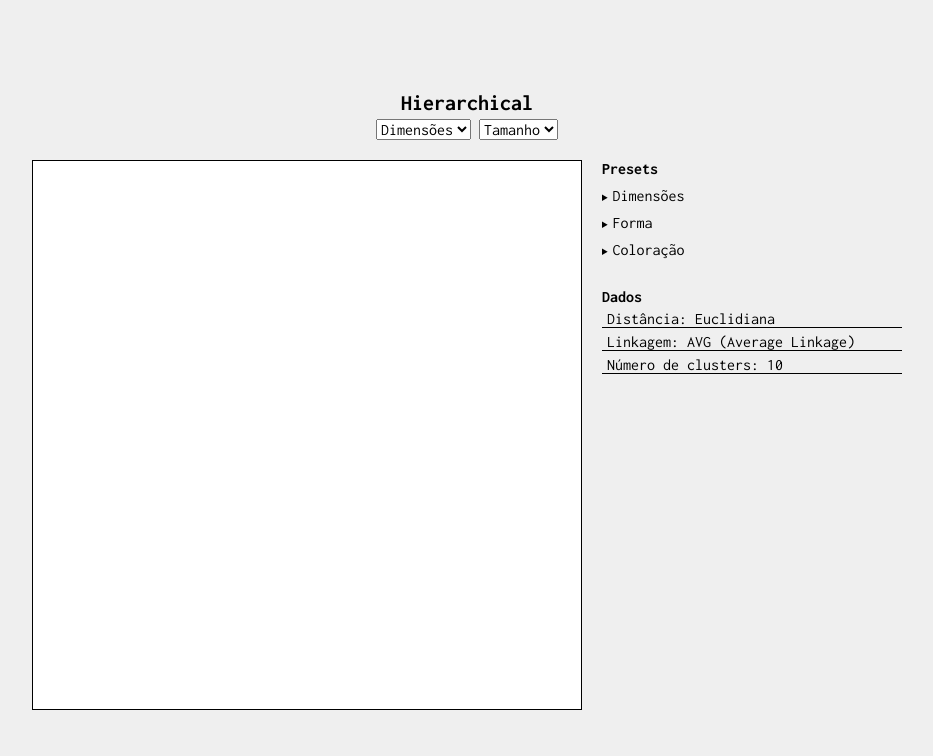
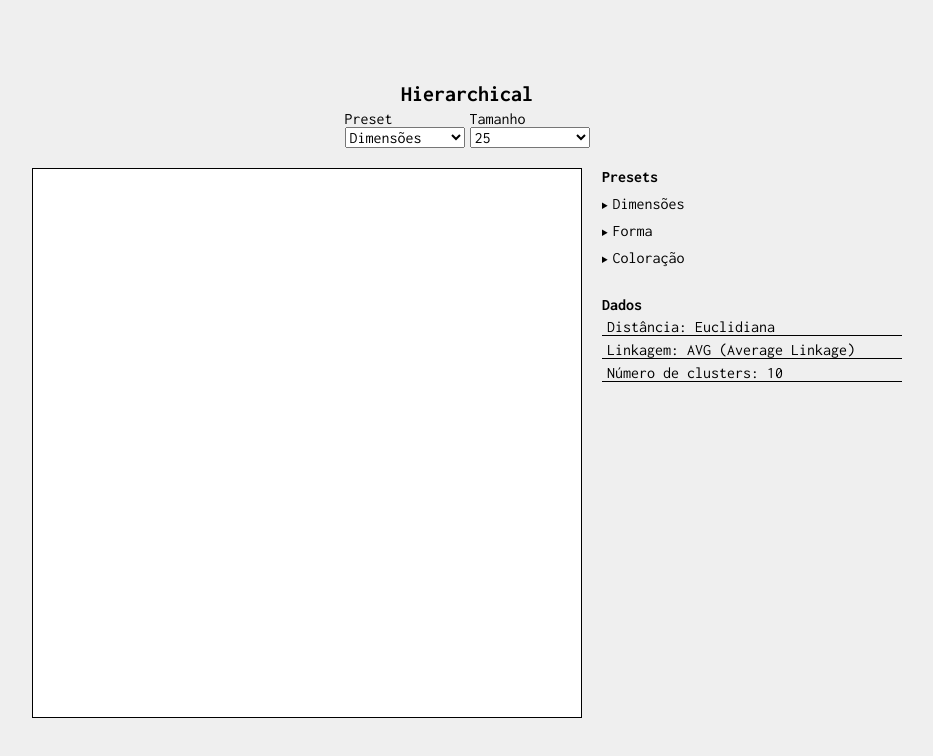
Before and after one commit to GracieleRodrigues-dev/clustering-scripts, a website: page src/hierarchical.html in a window 1280 px wide. Shown: the whole page, without its empty margins (173-1106 px from the left). Drawn offline with nearby package versions, Linux system fonts and the light colour scheme.

Commit message:
refactor: improve filters

```diff
--- a/src/hierarchical.html
+++ b/src/hierarchical.html
@@ -14,14 +14,18 @@
     <main>
       <section class="header">
         <h3 class="title">Hierarchical</h3>
-        <div>
-          <select id="preset">
+        <div class="filters">
+          <div class="form-control">
+            <span>Preset</span>
+            <select id="select-preset">
               <option value="dimensions">Dimensões</option>
               <option value="shapes">Forma</option>
               <option value="colors">Coloração</option>
             </select>
-          <select id="size">
-            <option value="size">Tamanho</option>
+          </div>
+          <div class="form-control">
+            <span>Tamanho</span>
+            <select id="select-size">
               <option value="25">25</option>
               <option value="50">50</option>
               <option value="100">100</option>
@@ -33,6 +37,7 @@
               <option value="700">700</option>
               <option value="800">800</option>
             </select>
+          </div>
         </div>
       </section>
       <section class="body">
--- a/src/scripts/hierarchical.js
+++ b/src/scripts/hierarchical.js
@@ -5,8 +5,8 @@ const width = 500;
 const height = 500;
 
 const containerEl = document.querySelector('#container');
-const selectPresetEl = document.querySelector('#preset');
-const selectSizeEl = document.querySelector('#size');
+const selectSizeEl = document.querySelector('#select-size');
+const selectPresetEl = document.querySelector('#select-preset');
 
 const dimensions = dataset.map(item => ({
   name: '',
@@ -197,7 +197,7 @@ const countClusters = (nodes, cutoff) => {
 setupDendrogram(presets.dimensions);
 
 selectPresetEl.addEventListener('change', e => {
-  const size = document.querySelector('#size').value;
+  const size = selectSizeEl.value;
   const { value } = e.target;
 
   containerEl.innerHTML = '';
@@ -205,7 +205,7 @@ selectPresetEl.addEventListener('change', e => {
 });
 
 selectSizeEl.addEventListener('change', e => {
-  const preset = document.querySelector('#preset').value;
+  const preset = selectPresetEl.value;
   const { value } = e.target;
 
   containerEl.innerHTML = '';
--- a/src/styles/hierarchical.css
+++ b/src/styles/hierarchical.css
@@ -76,6 +76,18 @@ main {
   border-bottom: 1px solid black;
 }
 
+.filters {
+  gap: 5px;
+  display: flex;
+  align-items: center;
+}
+
+.form-control {
+  width: 120px;
+  display: flex;
+  flex-direction: column;
+}
+
 #container {
   width: 550px;
   height: 550px;
```
Lines whose indentation alone changed are shown as unchanged.
